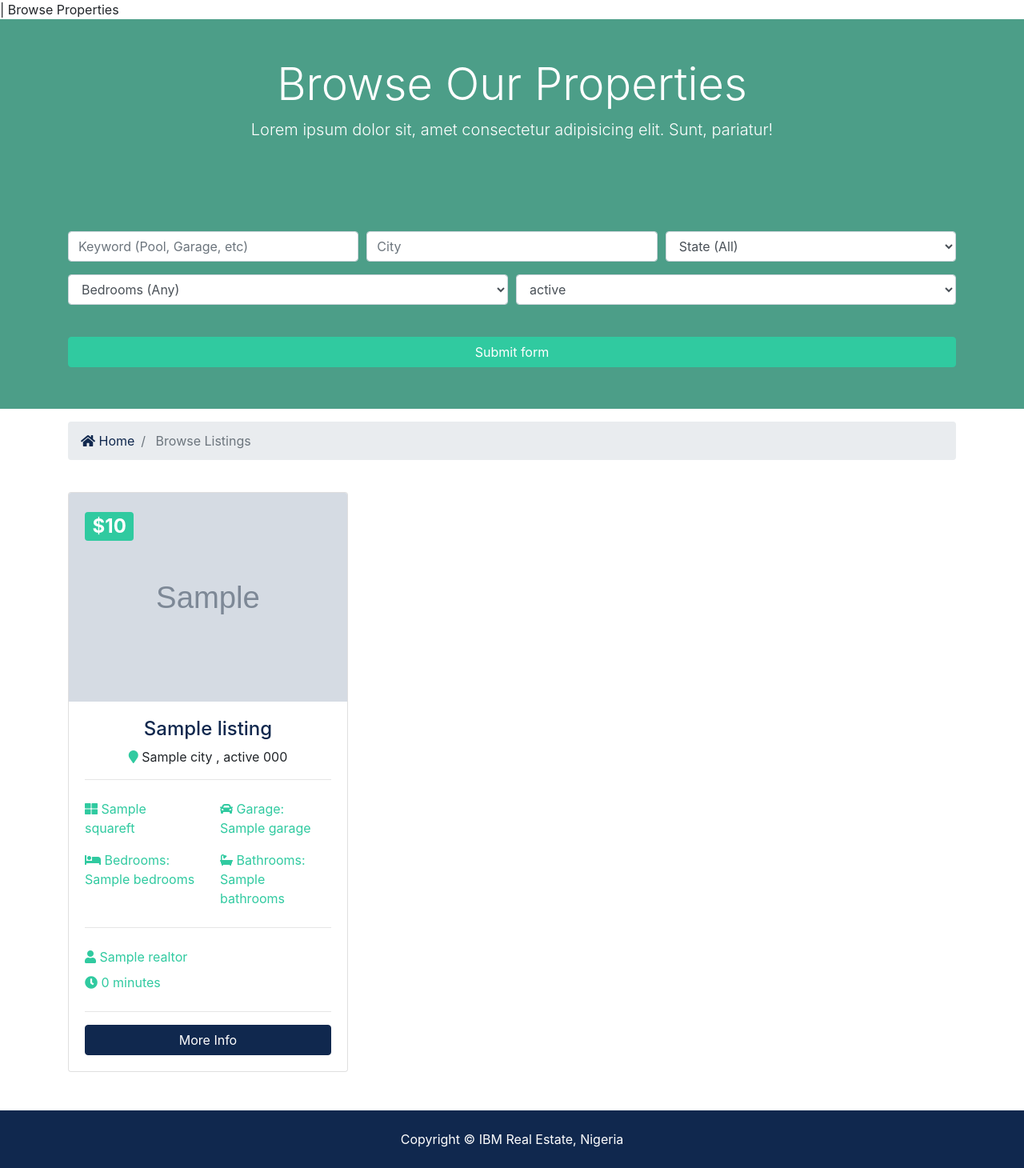
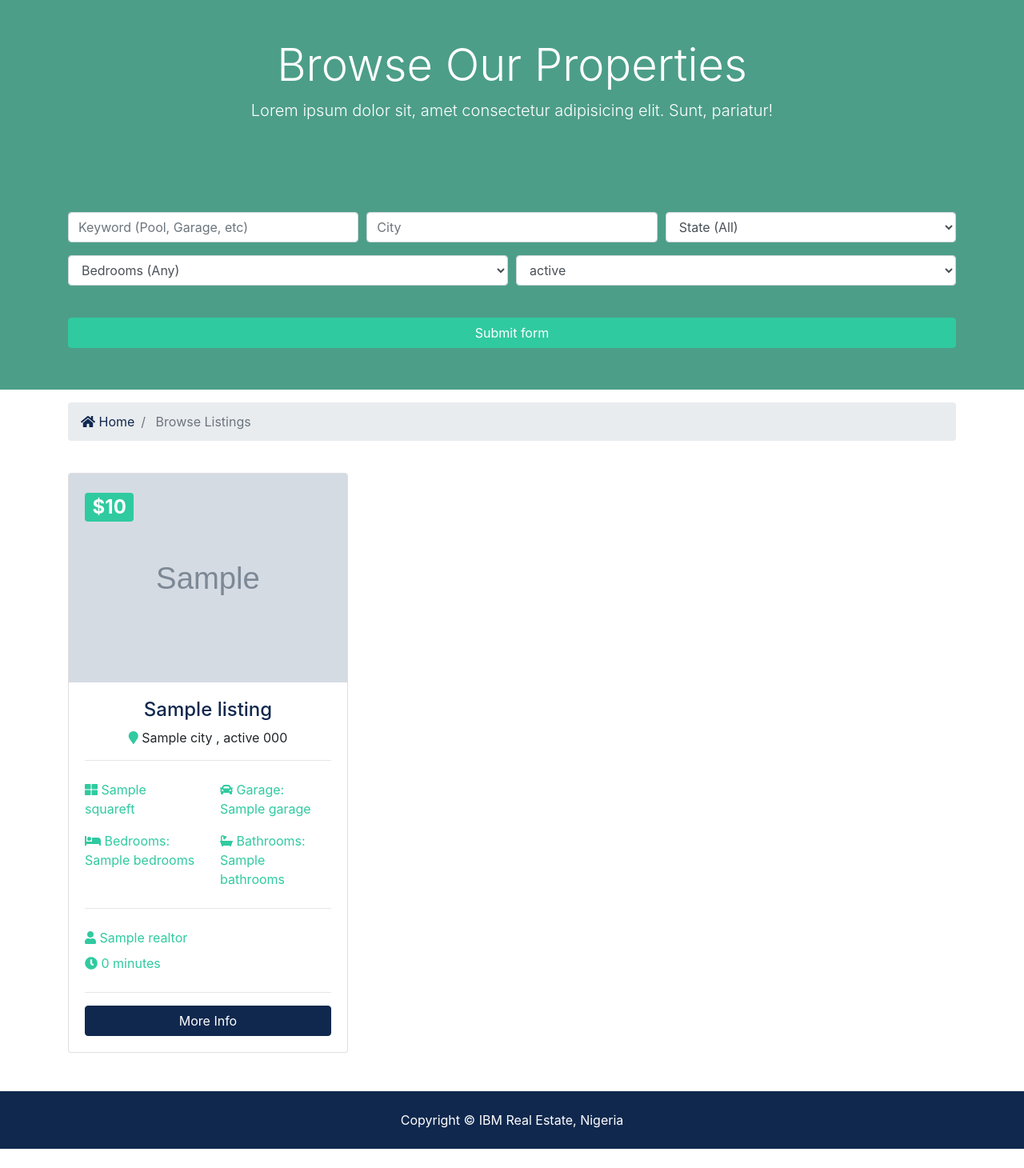
Before and after one commit to nayaya25/real-estate-app, a Django app: template templates/listings/listings.html in a window 1280 px wide. Shown: the part 128-1588 px from the top of the page at 80% size. After the commit the page ends 1564 px from the top, so only its background shows below. Run offline with Django 3.2, Linux system fonts and the light colour scheme; the template is opened without the code that fills it: most values are stand-ins (such as "Sample title", 1, 10 or a date in 2020); grey boxes marked "Sample" are stand-in pictures; some libraries are stand-ins or nearby versions.

Commit message:
did some finishing touches

```diff
--- a/templates/listings/listings.html
+++ b/templates/listings/listings.html
@@ -1,8 +1,8 @@
 {% extends 'base.html' %}
 {% load static %}
+{% block title %} | Browse Properties {% endblock %}
 {% load humanize %}
 {% block content %}
-{% block title %} | Browse Properties {% endblock %}
 
 <section id="showcase-inner" class="py-5 text-white">
     <div class="container">
```
